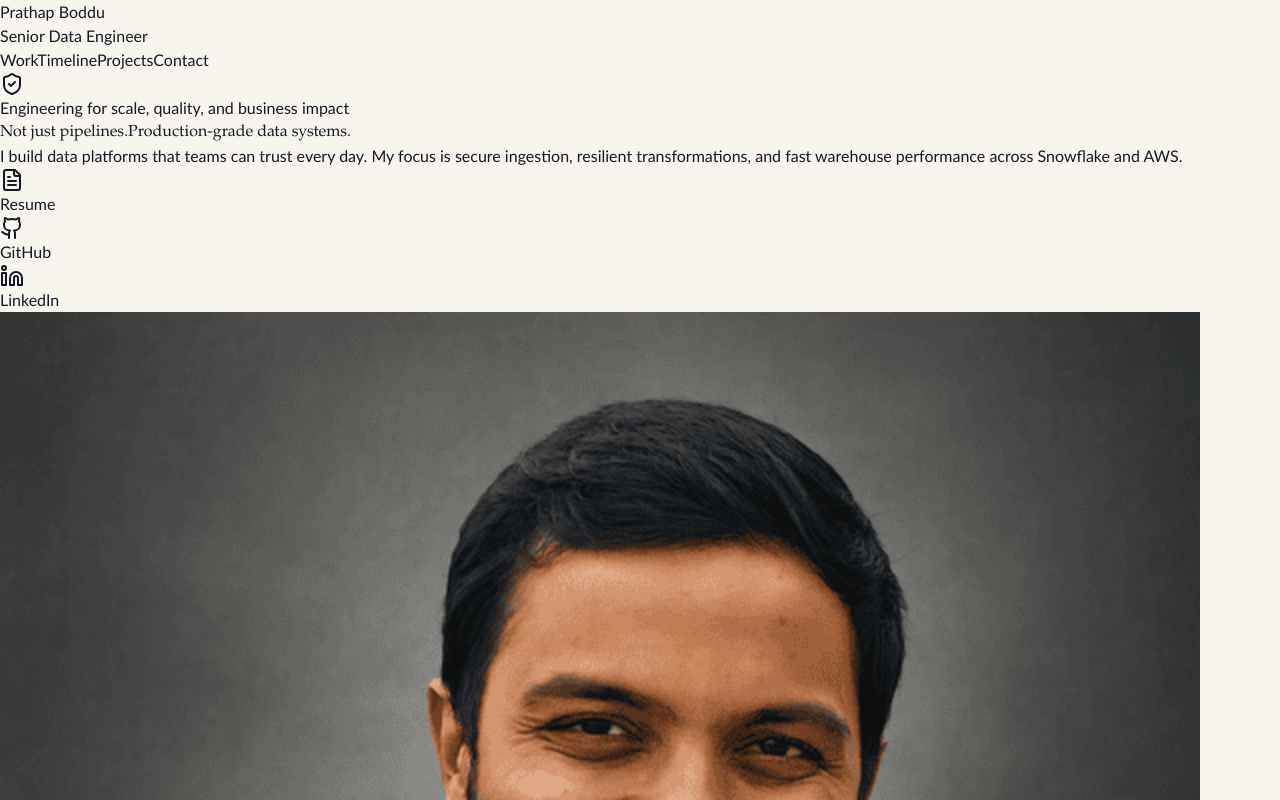
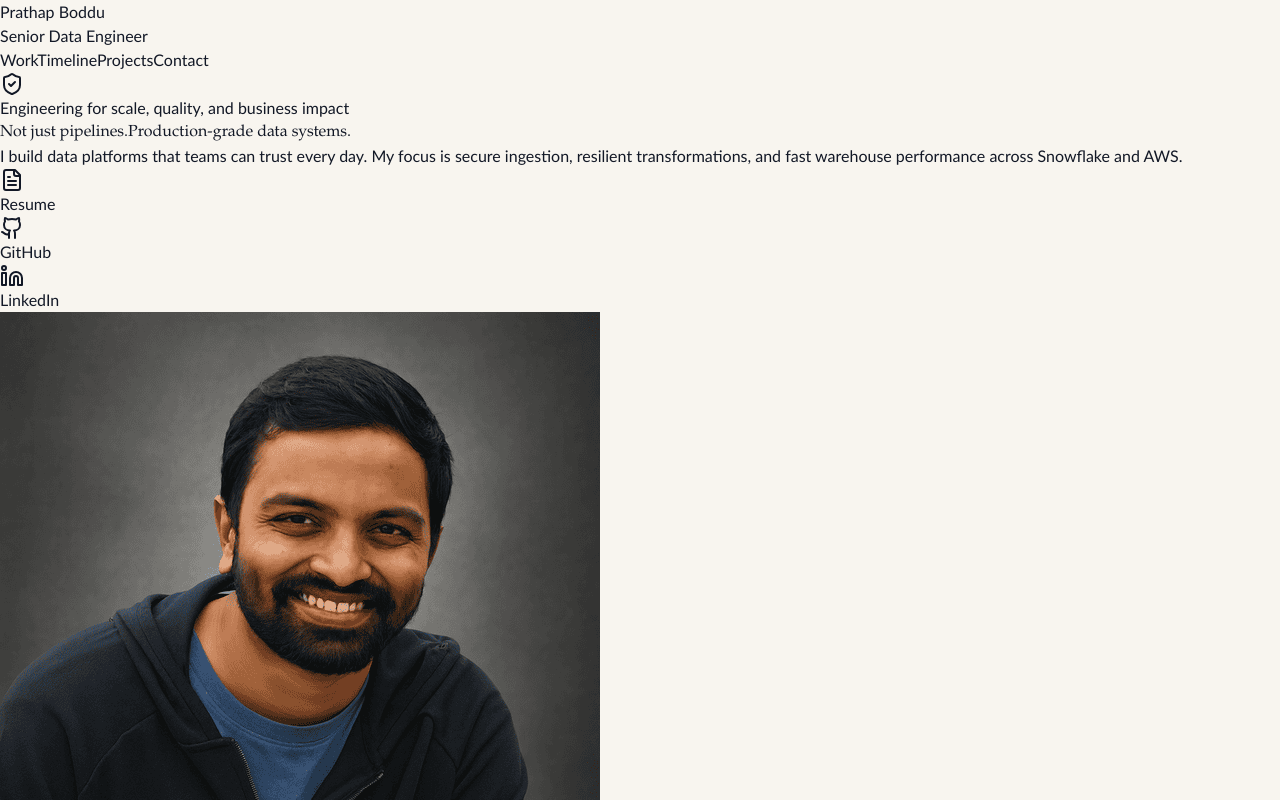
Before and after one commit to beprathap/prathap-portfolio, a Next.js app: page / in a window 1280 px wide. Shown: the top 800 px of the page. Built offline with nearby package versions, Linux system fonts and the light colour scheme.

Commit message:
Fix GitHub Pages asset paths for photo and resume links

```diff
--- a/app/page.tsx
+++ b/app/page.tsx
@@ -1,6 +1,5 @@
 "use client";
 
-import Image from "next/image";
 import { motion } from "framer-motion";
 import {
   ArrowUpRight,
@@ -176,7 +175,7 @@ export default function HomePage() {
               </p>
               <div className="mt-8 flex flex-wrap gap-3">
                 <a
-                  href="/resume.pdf"
+                  href="./resume.pdf"
                   target="_blank"
                   rel="noreferrer"
                   className="inline-flex items-center gap-2 rounded-2xl bg-[var(--ink)] px-5 py-3 text-sm font-medium text-white"
@@ -207,13 +206,10 @@ export default function HomePage() {
 
             <Block className="p-6 md:p-8">
               <div className="overflow-hidden rounded-2xl border border-[var(--edge)]">
-                <Image
-                  src="/prathap_linkedin_photo.png"
+                <img
+                  src="./prathap_linkedin_photo.png"
                   alt="Prathap Boddu"
-                  width={1200}
-                  height={900}
                   className="h-64 w-full object-cover object-top"
-                  priority
                 />
               </div>
               <div className="mt-6 grid grid-cols-2 gap-3">
@@ -373,7 +369,7 @@ export default function HomePage() {
                   Email
                 </a>
                 <a
-                  href="/resume.pdf"
+                  href="./resume.pdf"
                   target="_blank"
                   rel="noreferrer"
                   className="inline-flex items-center gap-2 rounded-2xl border border-white/25 px-5 py-3 text-sm font-medium text-white"
```
